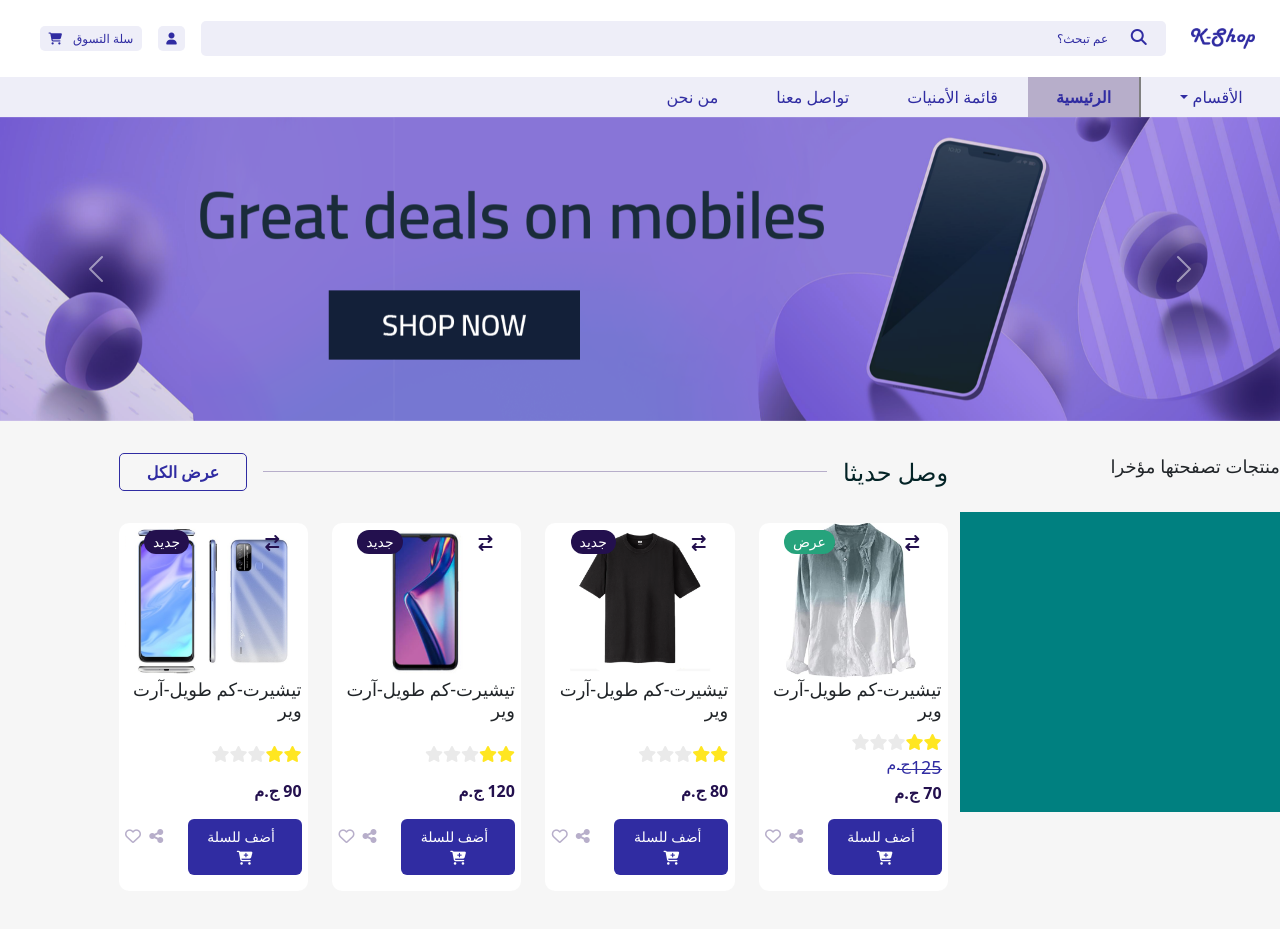
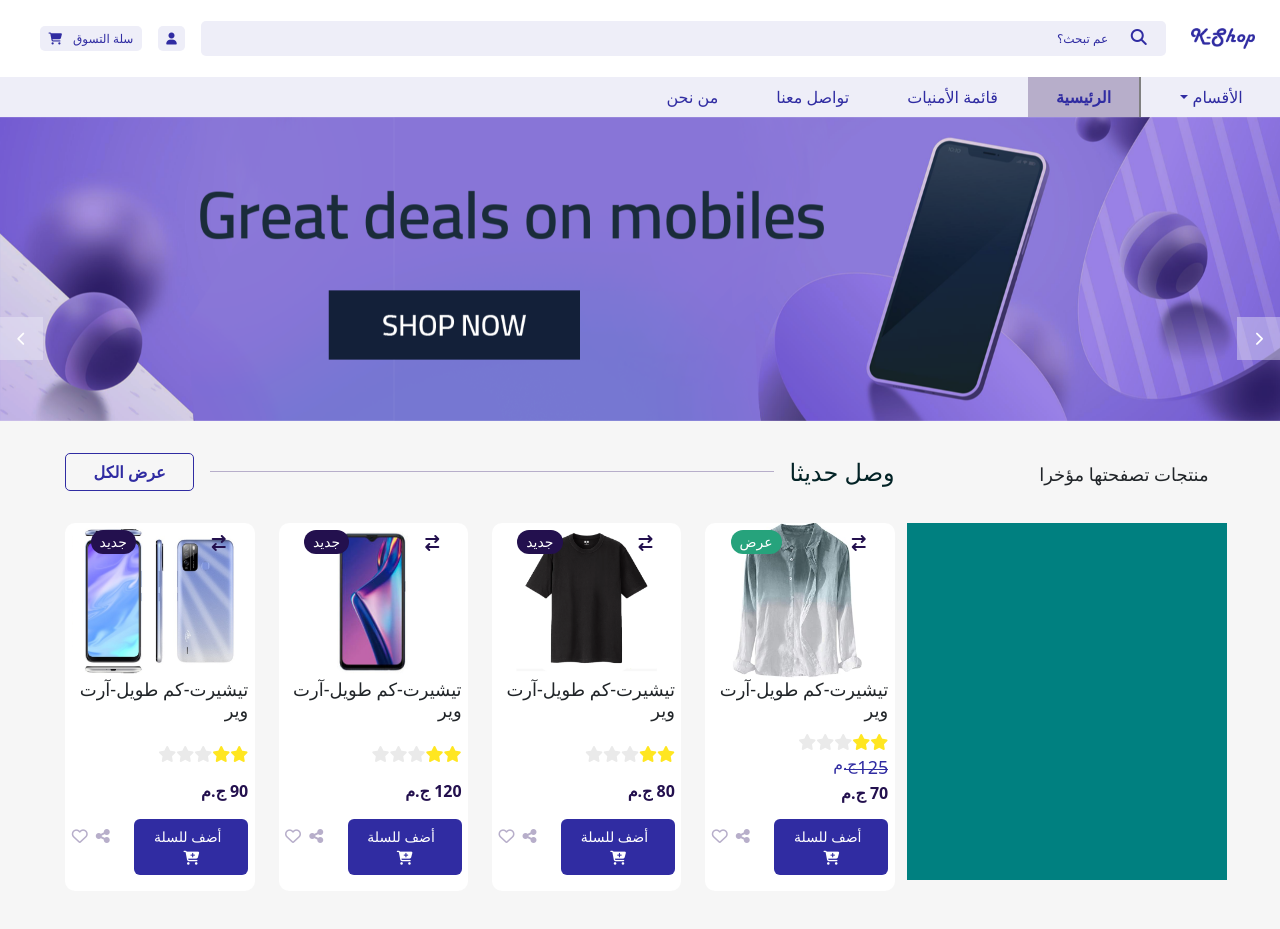
Before and after one commit to WalaaRahman/K-shop, an Angular app: page / in a window 1280 px wide. Shown: the top 929 px of the page. Built offline with nearby package versions, Linux system fonts and the light colour scheme.

Commit message:
Slider Btns

```diff
--- a/src/app/Components/home/home.component.css
+++ b/src/app/Components/home/home.component.css
@@ -63,13 +63,22 @@
 
 
 /* Recent Seen */
+.recentSeenSection{
+    margin-top: 0.5rem;
+}
+.recentSeenHeader{
+    margin-bottom: 2.2rem;
+
+}
 .recentSeenTitle{
     font-size:var(--headLine4);
     text-align: right;
     width: 100%;
+    padding-right: 1em;
+
 
 }
 .recentSeenContainer{
     background-color: teal;
-    height: 300px;
+    height: 357px;
 }
--- a/src/app/Components/home/home.component.html
+++ b/src/app/Components/home/home.component.html
@@ -2,7 +2,7 @@
 
 <section>
     <div class=" homeContainer">
-        <div class="row mx-0 justify-content-end ">
+        <div class="row mx-0 justify-content-center ">
 
             <!-- New Arrivals -->
 
@@ -16,76 +16,6 @@
                 </div>
                 <div *ngIf="products" class="row gy-md-3 justify-content-center ">
                     <div *ngFor="let product of products" class="col-xl-3 col-md-4 col-sm-5">
-                        <!-- <div class="card">
-
-                            <div class="cardHeader ">
-                                <div class="leftBadge">
-                                    <span *ngIf="!product.offer" class=" badge rounded-pill newBadge">
-                                        جديد
-                                    </span>
-                                    <span *ngIf="product.offer" class=" badge rounded-pill offerBadge">
-                                        عرض
-
-                                    </span>
-                                </div>
-                                <div class="rightAddToCompare" (mouseover)="toggleHover(product.id)" (mouseleave)="removeHover()" >
-                                    <span *ngIf="hoverOverProduct === product.id " class="compareLable badge  ">
-                                        أضف للمقارنة
-                                    </span>
-                                     <i class="fa-solid fa-arrow-right-arrow-left compareArrow"></i>
-
-                                </div>
-
-                            </div>
-                            <div class="cardImgContainer">
-                                <img [src]="product.imgSrc" alt="">
-
-                            </div>
-                            <div class="cardBody">
-                                <div class="description">
-                                    <h4>
-                                        {{product.description.split("-").splice(0,3).join("-")}}
-                                    </h4>
-                                </div>
-                                <div class="rating">
-                                    <i class="fa-solid fa-star starOff"></i>
-                                    <i class="fa-solid fa-star starOff"></i>
-                                    <i class="fa-solid fa-star starOff"></i>
-                                    <i class="fa-solid fa-star starOn"></i>
-                                    <i class="fa-solid fa-star starOn"></i>
-
-
-                                </div>
-                                <div *ngIf="product.previousPrice" class=" previousePrice">
-                                    <small class="prevPrice" dir="rtl">{{product.previousPrice}} <small
-                                            class="arabicCurrency">ج.م</small>
-                                        <div class="lineThought"></div>
-                                    </small>
-                                </div>
-                                <div class="price">
-                                    <span dir="rtl">{{product.price}} ج.م </span>
-                                </div>
-                            </div>
-                            <div class="cardFooter">
-                                <div class="row justify-content-evenly align-items-baseline ">
-                                    <div class="col-3 pe-0">
-                                        <div class="rightIcons">
-                                            <i class="fa-regular fa-heart"></i>
-                                            <i class="fa-solid fa-share-nodes"></i>
-                                        </div>
-                                    </div>
-                                    <div class="col-9">
-                                        <div class="leftBtn">
-                                            <button class="btn addToCartBtn">أضف للسلة &nbsp;<i
-                                                    class="fa-solid fa-cart-plus"></i> </button>
-                                        </div>
-                                    </div>
-                                </div>
-
-
-                            </div>
-                        </div> -->
-
                         <app-product-card [product]="product"></app-product-card>
                     </div>
 
@@ -96,7 +26,7 @@
 
             <!-- Recent Seen -->
 
-            <div class="col-lg-3 col-md-12 px-0">
+            <div class="col-lg-3 col-md-12 px-0 recentSeenSection">
                 <div class="recentSeenHeader">
 
                     <div class="recentSeenTitle">
--- a/src/app/Components/slider/slider.component.css
+++ b/src/app/Components/slider/slider.component.css
@@ -0,0 +1,10 @@
+.carousel-control-next,
+.carousel-control-prev{
+
+    background: rgba(238, 238, 248, 0.4) !important;
+    height: 43px;
+    width: 43px;
+    top: 66%;
+    font-size: var(--bodyText);
+    opacity: 1;
+}
--- a/src/app/Components/slider/slider.component.html
+++ b/src/app/Components/slider/slider.component.html
@@ -12,11 +12,15 @@
       </div>
     </div>
     <button class="carousel-control-prev" type="button" data-bs-target="#carouselExample" data-bs-slide="prev">
-      <span class="carousel-control-prev-icon" aria-hidden="true"></span>
+      <span class="" aria-hidden="true">
+        <i class="fa-solid fa-chevron-left"></i>
+      </span>
       <span class="visually-hidden">Previous</span>
     </button>
     <button class="carousel-control-next" type="button" data-bs-target="#carouselExample" data-bs-slide="next">
-      <span class="carousel-control-next-icon" aria-hidden="true"></span>
+      <span class="" aria-hidden="true">
+        <i class="fa-solid fa-chevron-right"></i>
+      </span>
       <span class="visually-hidden">Next</span>
     </button>
   </div>
```
